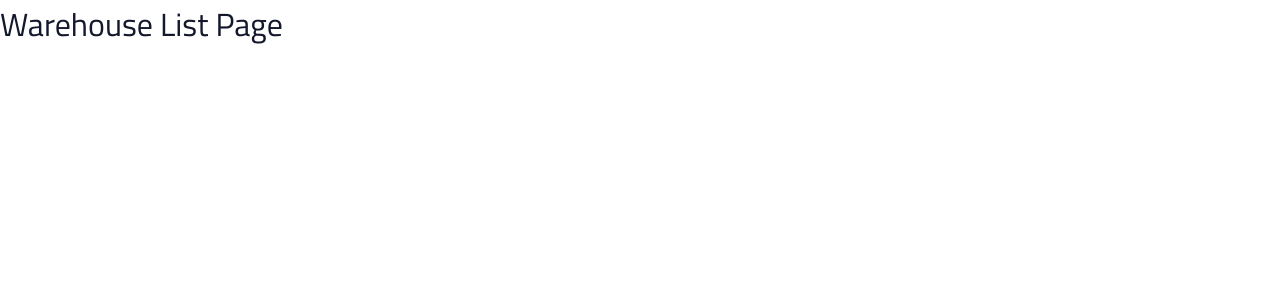
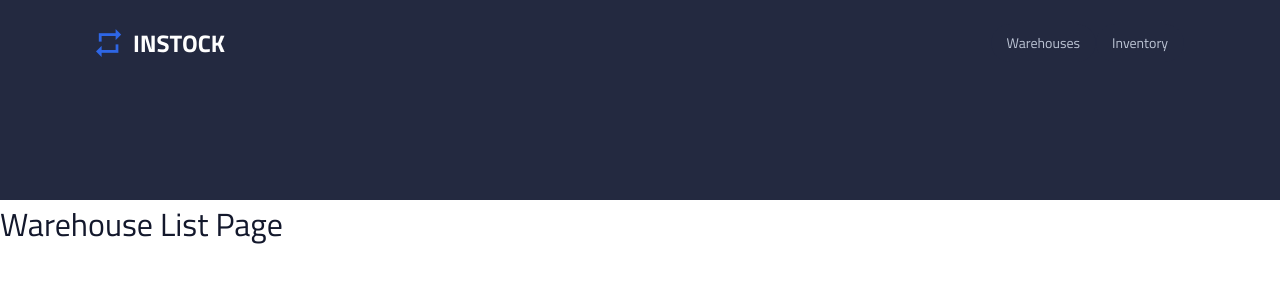
Before and after one commit to linhpham4/InStock-client, a React (Vite) app: page /warehouse in a window 1280 px wide. Shown: the top 300 px of the page. Built offline with nearby package versions, Linux system fonts and the light colour scheme.

Commit message:
Put header back in app.jsx.  Included typography in .scss file of delete modal.

```diff
--- a/src/App.jsx
+++ b/src/App.jsx
@@ -8,11 +8,13 @@ import InventoryListPage from "./pages/InventoryListPage/InventoryListPage";
 import InventoryDetailsPage from "./pages/InventoryDetailsPage/InventoryDetailsPage";
 import InventoryEditPage from "./pages/InventoryEditPage/InventoryEditPage";
 import InventoryAddPage from "./pages/InventoryAddPage/InventoryAddPage";
+import Header from "./components/Header/Header";
 
 function App() {
   return (
     <>
       <BrowserRouter>
+        <Header></Header>
         <Routes>
           <Route path="/warehouse" element={<WarehouseListPage />} />
           <Route
```
Also changed, not shown: src/components/DeleteWarehouseModal/DeleteWarehouseModal.scss (+7 -2 lines).
